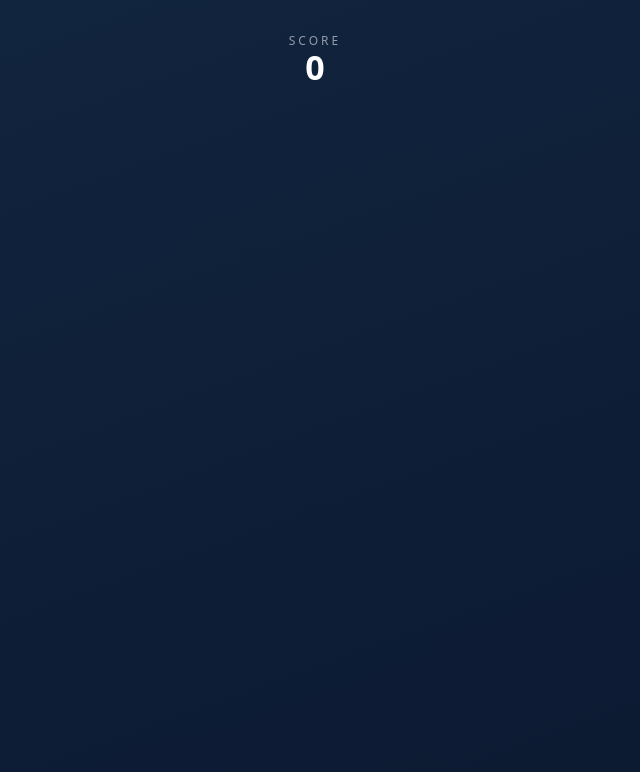
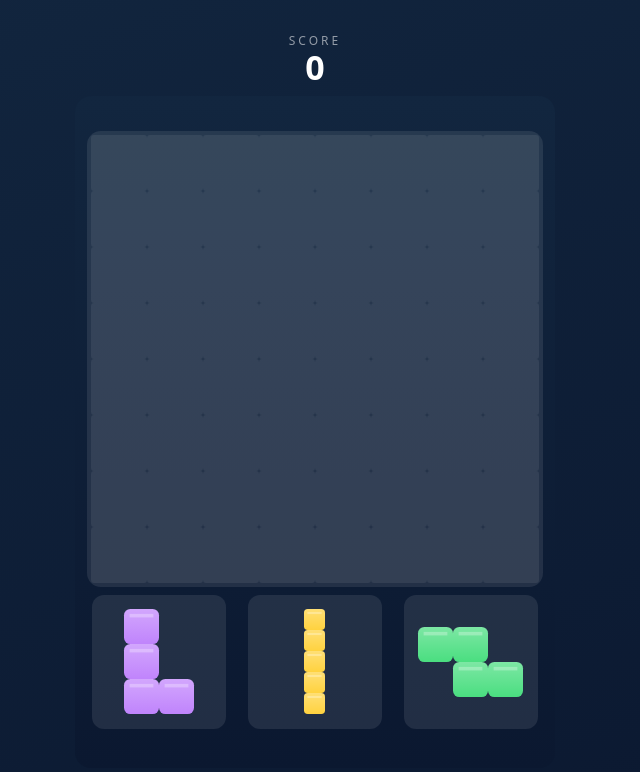
Before and after one commit to ionutale/block-blast-clone, a website with bundled scripts: page index.html in a window 1280 px wide. Shown: the whole page, without its empty margins (325-965 px from the left). Built offline with nearby package versions, Linux system fonts and the light colour scheme.

Commit message:
feat: wire up game bootstrap and play-again flow

```diff
--- a/index.html
+++ b/index.html
@@ -19,5 +19,6 @@
       <button id="play-again">PLAY AGAIN</button>
     </div>
   </div>
+  <script type="module" src="js/main.js"></script>
 </body>
 </html>
--- /dev/null
+++ b/js/main.js
@@ -0,0 +1,23 @@
+import { createGame } from './game.js';
+
+const canvas = document.getElementById('board');
+const scoreEl = document.getElementById('score');
+const overlay = document.getElementById('game-over');
+const finalScoreEl = document.getElementById('final-score');
+
+const game = createGame(canvas, {
+  onScore: (s) => {
+    scoreEl.textContent = String(s);
+  },
+  onGameOver: (s) => {
+    finalScoreEl.textContent = String(s);
+    overlay.classList.remove('hidden');
+  },
+});
+
+document.getElementById('play-again').addEventListener('click', () => {
+  overlay.classList.add('hidden');
+  game.restart();
+});
+
+game.start();
```
